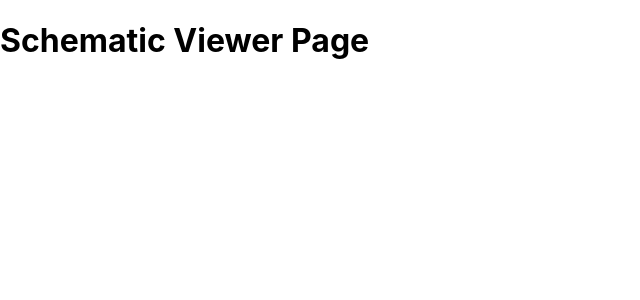
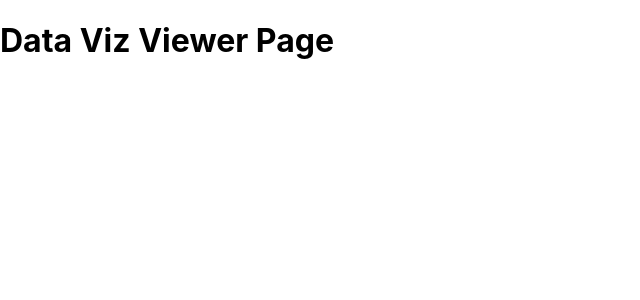
Before and after one commit to KPMP/microscopium-web, a React (Create React App) app: page /#/data in a window 1280 px wide. Shown: the top 300 px of the page, without its empty margins (0-640 px from the left). Built offline with nearby package versions, Linux system fonts and the light colour scheme.

Commit message:
Implemented minimal dataviz page and react router to navigate to it

```diff
--- a/package.json
+++ b/package.json
@@ -5,12 +5,14 @@
   "dependencies": {
     "babel-polyfill": "6.26.0",
     "es6-shim": "0.35.4",
+    "history": "4.7.2",
     "js-polyfills": "0.1.42",
     "lodash": "4.17.11",
     "react": "16.6.3",
     "react-bootstrap": "0.32.4",
     "react-dom": "16.6.3",
     "react-redux": "5.1.1",
+    "react-router-dom": "4.3.1",
     "react-scripts": "2.1.1",
     "reactstrap": "6.5.0",
     "redux": "4.0.1",
--- a/public/index.html
+++ b/public/index.html
@@ -19,7 +19,7 @@
       work correctly both with client-side routing and a non-root public URL.
       Learn how to configure a non-root public URL by running `npm run build`.
     -->
-    <title>React App</title>
+    <title>DEMO: Kidney Tissue Atlas, Nephron Schematic</title>
   </head>
   <body>
     <noscript>
--- a/src/App.js
+++ b/src/App.js
@@ -1,12 +1,21 @@
 import React, { Component } from 'react';
+import { Container } from 'reactstrap';
+import { HashRouter, Switch, Route } from 'react-router-dom';
+
 import SchematicViewer from './components/schematic/SchematicViewer';
+import DataVizViewer from './components/dataviz/DataVizViewer';
 
 class App extends Component {
   render() {
     return (
-      <div className="App">
-        <SchematicViewer />
-      </div>
+        <Container fluid>
+          <HashRouter>
+            <Switch>
+              <Route exact path="/" component={SchematicViewer} />
+              <Route path="/data" component={DataVizViewer} />
+            </Switch>
+          </HashRouter>
+        </Container>
     );
   }
 }
--- /dev/null
+++ b/src/components/dataviz/DataVizViewer.js
@@ -0,0 +1,13 @@
+import React, { Component } from 'react';
+
+class DataVizViewer extends Component {
+    render() {
+        return (
+            <div>
+                <h1>Data Viz Viewer Page</h1>
+            </div>
+        );
+    }
+}
+
+export default DataVizViewer;
```
Also changed, not shown: 1 other file (tests, documents, lock files or other folders).
